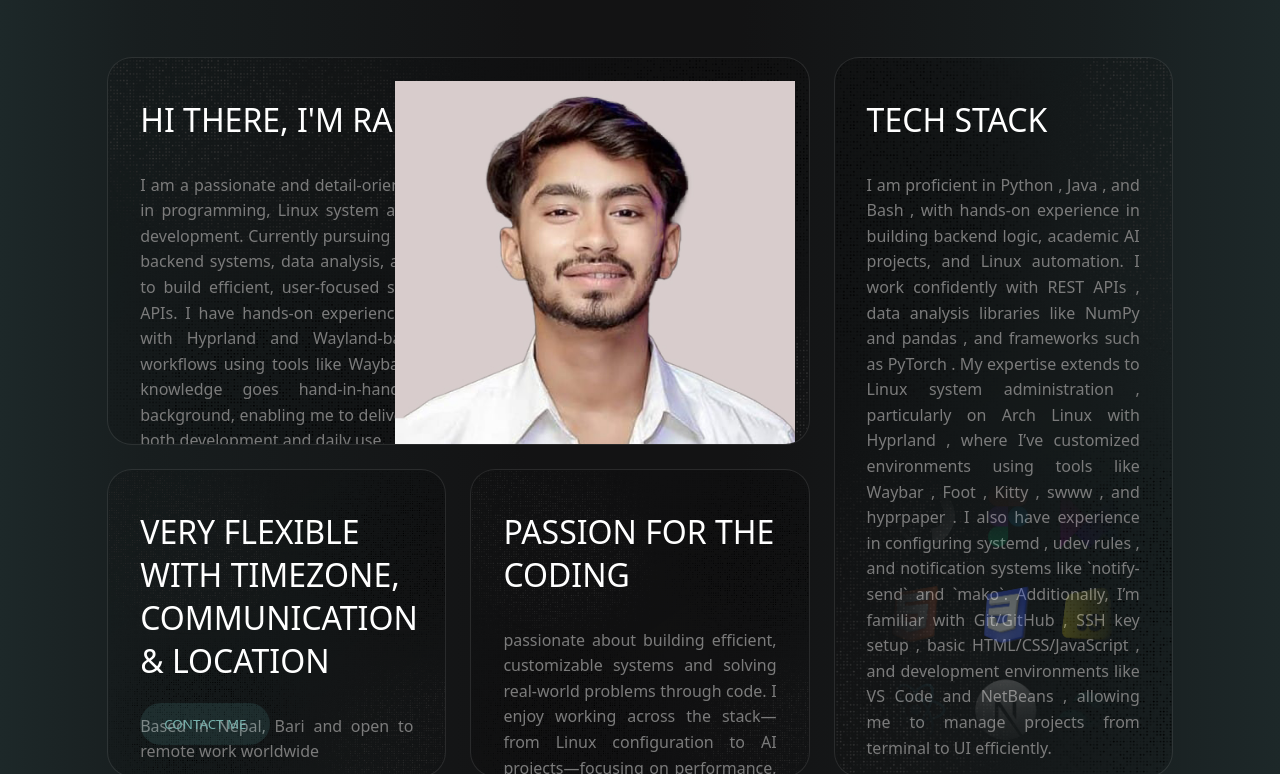
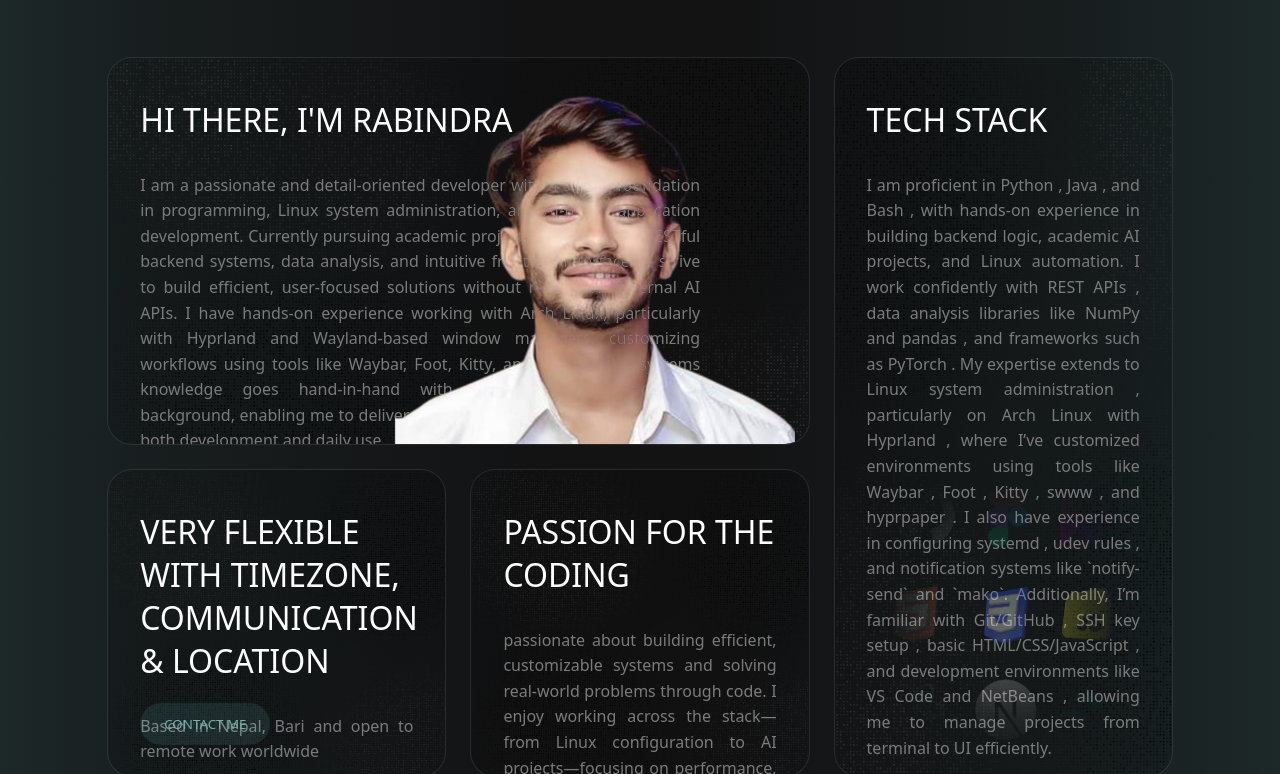
Before and after one commit to Rabindra-1/Portfolio, a plain HTML site: page index.html in a window 1280 px wide. Shown: the part 1345-2119 px from the top of the page. Drawn offline with Linux system fonts and the light colour scheme; some packages are replaced by stand-ins of ours; a script that the page names is missing; some icons are missing.

```diff
--- a/index.html
+++ b/index.html
@@ -70,7 +70,7 @@
         </p>
         <img src="images/gradient.png" alt="" class="background-img">
         <div class="model-box"></div>
-        <img src="images/Rabindra.jpg" alt="" class="self-image">
+        <img src="images/Rabindra.png" alt="" class="self-image">
       </div>
       <div class="card tech">
         <h2 class="intro-title">TECH STACK</h2>
@@ -121,7 +121,7 @@
     --quantity:4;
   ">
   <div class="list">
-    <div class="item" style="--position: 1;"><video loop playsinline src=""></video></div>
+    <div class="item" style="--position: 1;"><video loop src=""></video></div>
   </div>
     </div>
   </section>
--- a/style.css
+++ b/style.css
@@ -288,7 +288,7 @@
   right: 2%;
   width: 400px;
   height: 400px;
-
+mix-blend-mode: lighten;
 
 }
 
@@ -299,19 +299,20 @@
   width: 70%;
 }
 
-.grid .btn{
+.grid .btn {
   position: absolute;
   bottom: 10%;
   padding: 0.75rem 1.5rem;
   background-color: rgba(124, 233, 230, 0.1);
-color:#76b0ab;
+  color: #76b0ab;
   border-radius: 50px;
   border: none;
   cursor: pointer;
   transition: 0.3s ease;
   z-index: 1;
 }
-.grid .btn:hover{
+
+.grid .btn:hover {
   background-color: #76b0ab;
   color: black;
 }
```
Also changed, not shown: images/Rabindra.png (added), videos/video.png (added). Lines whose indentation alone changed are shown as unchanged.
